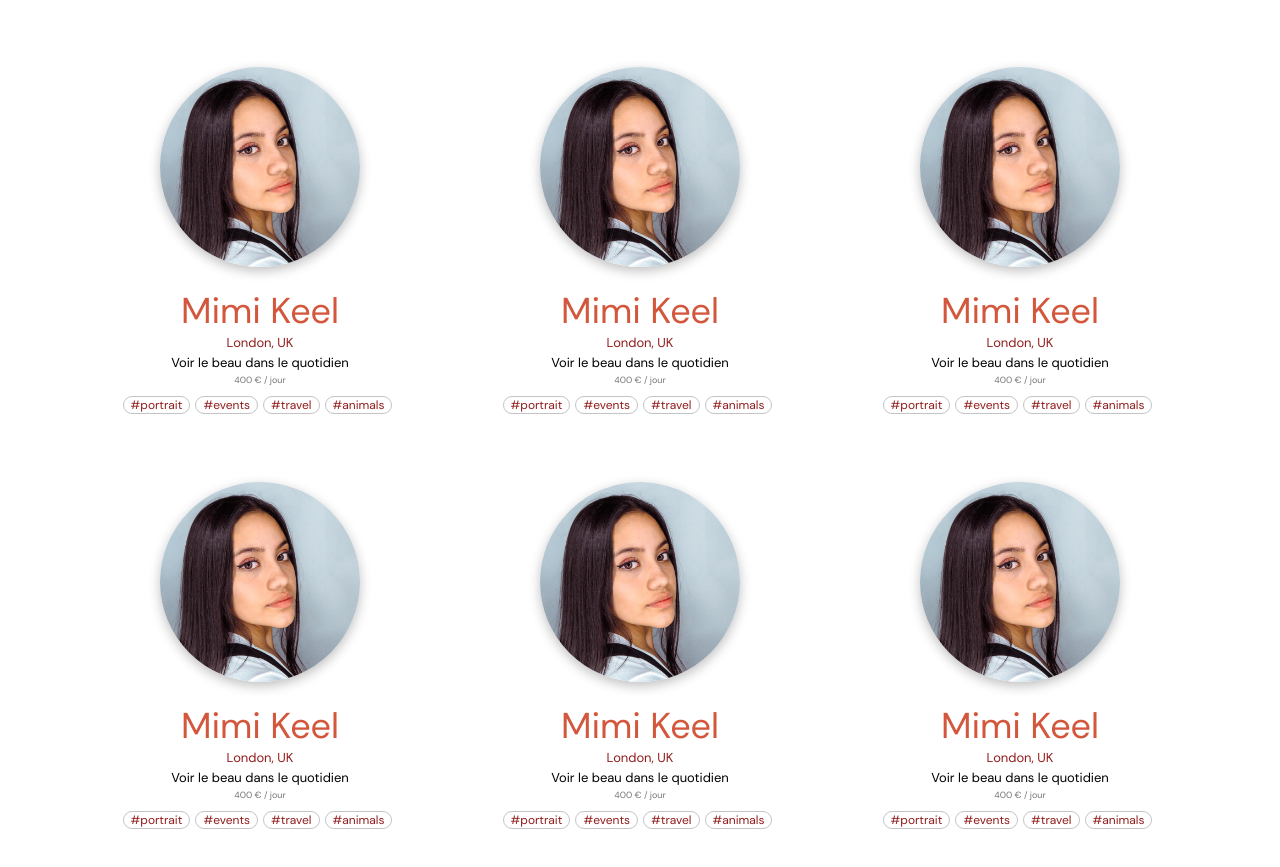
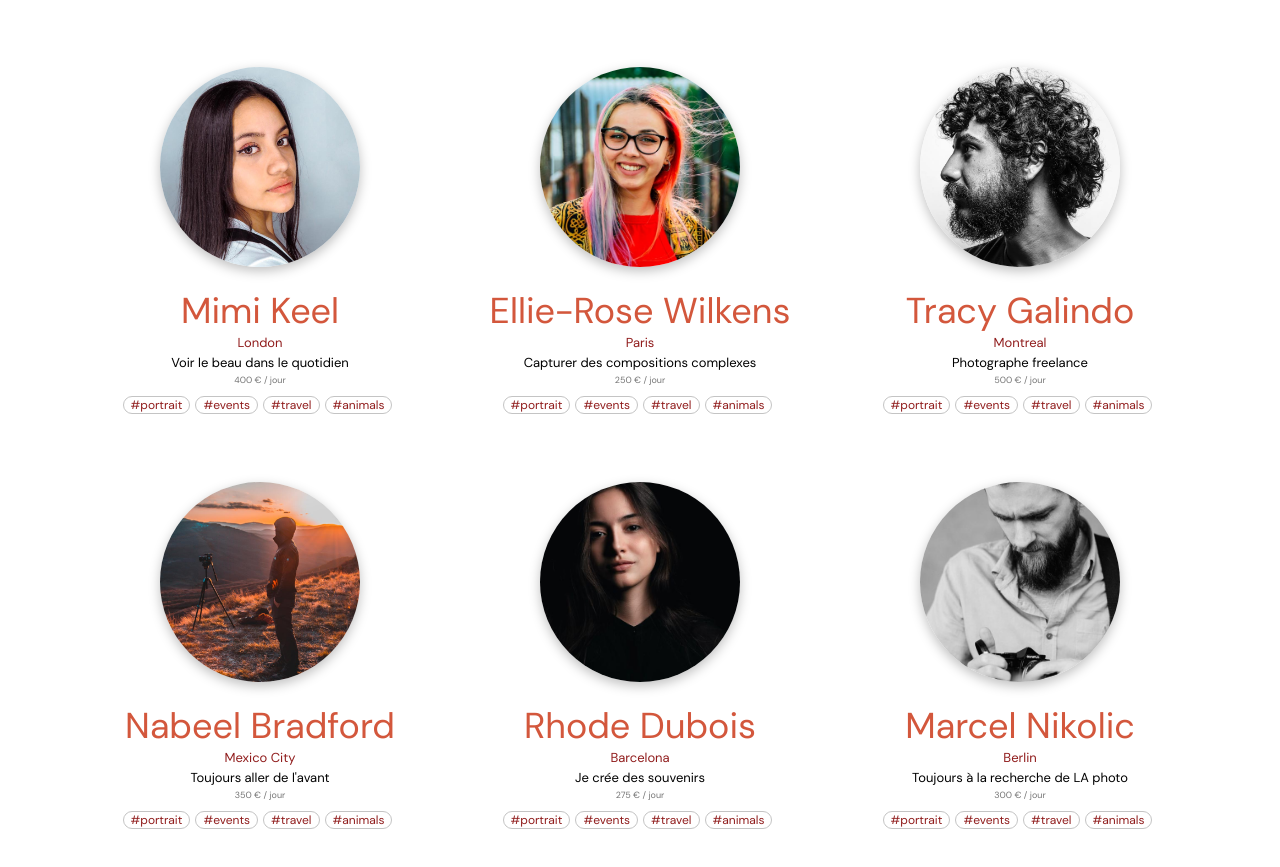
Before and after one commit to Blarwitch5/RomainBlary_6_07072021, a website with bundled scripts: page index.html in a window 1280 px wide. Shown: the part 143-1010 px from the top of the page. Built offline with nearby package versions, Linux system fonts and the light colour scheme; files whose address does not match are found by name.

Commit message:
Dev: Ajout Appel dynamic des photographes dans la homepage

```diff
--- a/index.html
+++ b/index.html
@@ -40,7 +40,7 @@
     <main class="container main-content">
       <a id="scroll-to-main" class="btn btn-reverse btn-go-to" href="#photographers">Passer au contenu</a>
       <section id="photographers" class="photographers" aria-label="photographers">
-        <article class="photographer">
+        <!-- <article class="photographer">
           <a class="photographer__link" href="#" title="Nom du photographe : Mimi Keel">
             <figure class="photographer__figure">
               <img class="photographer__image" src="public/img/photographers/MimiKeel/MimiKeel.jpg" alt="" />
@@ -56,92 +56,7 @@
             <li class="tags__item"><a href="">#travel</a></li>
             <li class="tags__item"><a href="">#animals</a></li>
           </ul>
-        </article>
-        <article class="photographer">
-          <a class="photographer__link" href="#" title="Nom du photographe : Mimi Keel">
-            <figure class="photographer__figure">
-              <img class="photographer__image" src="public/img/photographers/MimiKeel/MimiKeel.jpg" alt="" />
-            </figure>
-            <h2 class="photographer__name">Mimi Keel</h2>
-          </a>
-          <p class="photographer__location">London, UK</p>
-          <p class="photographer__baseline">Voir le beau dans le quotidien</p>
-          <p class="photographer__price">400 € / jour</p>
-          <ul class="tags">
-            <li class="tags__item"><a href="">#portrait</a></li>
-            <li class="tags__item"><a href="">#events</a></li>
-            <li class="tags__item"><a href="">#travel</a></li>
-            <li class="tags__item"><a href="">#animals</a></li>
-          </ul>
-        </article>
-        <article class="photographer">
-          <a class="photographer__link" href="#" title="Nom du photographe : Mimi Keel">
-            <figure class="photographer__figure">
-              <img class="photographer__image" src="public/img/photographers/MimiKeel/MimiKeel.jpg" alt="" />
-            </figure>
-            <h2 class="photographer__name">Mimi Keel</h2>
-          </a>
-          <p class="photographer__location">London, UK</p>
-          <p class="photographer__baseline">Voir le beau dans le quotidien</p>
-          <p class="photographer__price">400 € / jour</p>
-          <ul class="tags">
-            <li class="tags__item"><a href="">#portrait</a></li>
-            <li class="tags__item"><a href="">#events</a></li>
-            <li class="tags__item"><a href="">#travel</a></li>
-            <li class="tags__item"><a href="">#animals</a></li>
-          </ul>
-        </article>
-        <article class="photographer">
-          <a class="photographer__link" href="#" title="Nom du photographe : Mimi Keel">
-            <figure class="photographer__figure">
-              <img class="photographer__image" src="public/img/photographers/MimiKeel/MimiKeel.jpg" alt="" />
-            </figure>
-            <h2 class="photographer__name">Mimi Keel</h2>
-          </a>
-          <p class="photographer__location">London, UK</p>
-          <p class="photographer__baseline">Voir le beau dans le quotidien</p>
-          <p class="photographer__price">400 € / jour</p>
-          <ul class="tags">
-            <li class="tags__item"><a href="">#portrait</a></li>
-            <li class="tags__item"><a href="">#events</a></li>
-            <li class="tags__item"><a href="">#travel</a></li>
-            <li class="tags__item"><a href="">#animals</a></li>
-          </ul>
-        </article>
-        <article class="photographer">
-          <a class="photographer__link" href="#" title="Nom du photographe : Mimi Keel">
-            <figure class="photographer__figure">
-              <img class="photographer__image" src="public/img/photographers/MimiKeel/MimiKeel.jpg" alt="" />
-            </figure>
-            <h2 class="photographer__name">Mimi Keel</h2>
-          </a>
-          <p class="photographer__location">London, UK</p>
-          <p class="photographer__baseline">Voir le beau dans le quotidien</p>
-          <p class="photographer__price">400 € / jour</p>
-          <ul class="tags">
-            <li class="tags__item"><a href="">#portrait</a></li>
-            <li class="tags__item"><a href="">#events</a></li>
-            <li class="tags__item"><a href="">#travel</a></li>
-            <li class="tags__item"><a href="">#animals</a></li>
-          </ul>
-        </article>
-        <article class="photographer">
-          <a class="photographer__link" href="#" title="Nom du photographe : Mimi Keel">
-            <figure class="photographer__figure">
-              <img class="photographer__image" src="public/img/photographers/MimiKeel/MimiKeel.jpg" alt="" />
-            </figure>
-            <h2 class="photographer__name">Mimi Keel</h2>
-          </a>
-          <p class="photographer__location">London, UK</p>
-          <p class="photographer__baseline">Voir le beau dans le quotidien</p>
-          <p class="photographer__price">400 € / jour</p>
-          <ul class="tags">
-            <li class="tags__item"><a href="">#portrait</a></li>
-            <li class="tags__item"><a href="">#events</a></li>
-            <li class="tags__item"><a href="">#travel</a></li>
-            <li class="tags__item"><a href="">#animals</a></li>
-          </ul>
-        </article>
+        </article> -->
       </section>
     </main>
     <script type="module" src="source/js/main.js"></script>
--- a/sass/layout/_photographer.scss
+++ b/sass/layout/_photographer.scss
@@ -28,6 +28,8 @@
 
     .photographer__figure {
       overflow: hidden;
+      margin-left: auto;
+      margin-right: auto;
       margin-bottom: 1.25rem;
       @include rounded-profil-img;
 
--- a/source/js/main.js
+++ b/source/js/main.js
@@ -13,7 +13,7 @@ getFishEyeData()
 
       //select classes to build according to the page the user is in.
       if(homePage){
-        new HomePageBuilder();
+        new HomePageBuilder().displayPhotographersCards(data);
         new ScrollToMainButton().displayScrollToMainBtn();
       }else if(photographerPage){
         new PhotographerPageBuilder();
--- a/source/js/modules/home/homePageBuilder.js
+++ b/source/js/modules/home/homePageBuilder.js
@@ -4,11 +4,30 @@
 export default class HomePageBuilder {
   displayPhotographersCards(data) {
     let photographers = data.photographers;
-    photographers.map(function(){
-            let photographersContainer = document.getElementById('photographers');
-            let photographerCard = document.createElement('article');
-            photographerCard.classList.add('photographer');
-            photographersContainer.appendChild(photographerCard);
+    photographers.map(function (photographer) {
+      let photographersContainer = document.getElementById("photographers");
+      let photographerCard = document.createElement("article");
+      photographerCard.classList.add("photographer");
+
+      let photographerMarkup = `
+        <a class="photographer__link" href="photographer-profil?id=${photographer.id}" title="${photographer.name}">
+            <figure class="photographer__figure">
+                <img class="photographer__image" src="../public/img/photographers/${photographer.id}/${photographer.portrait}" alt="Portrait de ${photographer.name}" />
+            </figure>
+            <h2 class="photographer__name">${photographer.name}</h2>
+        </a>
+        <p class="photographer__location">${photographer.city}</p>
+        <p class="photographer__baseline">${photographer.tagline}</p>
+        <p class="photographer__price">${photographer.price} € / jour</p>
+        <ul class="tags">
+            <li class="tags__item"><a href="">#portrait</a></li>
+            <li class="tags__item"><a href="">#events</a></li>
+            <li class="tags__item"><a href="">#travel</a></li>
+            <li class="tags__item"><a href="">#animals</a></li>
+        </ul>`;
+
+      photographersContainer.appendChild(photographerCard);
+      photographerCard.innerHTML = photographerMarkup;
     });
   }
 }
```
Also changed, not shown: public/css/style.css, 1 other file.
